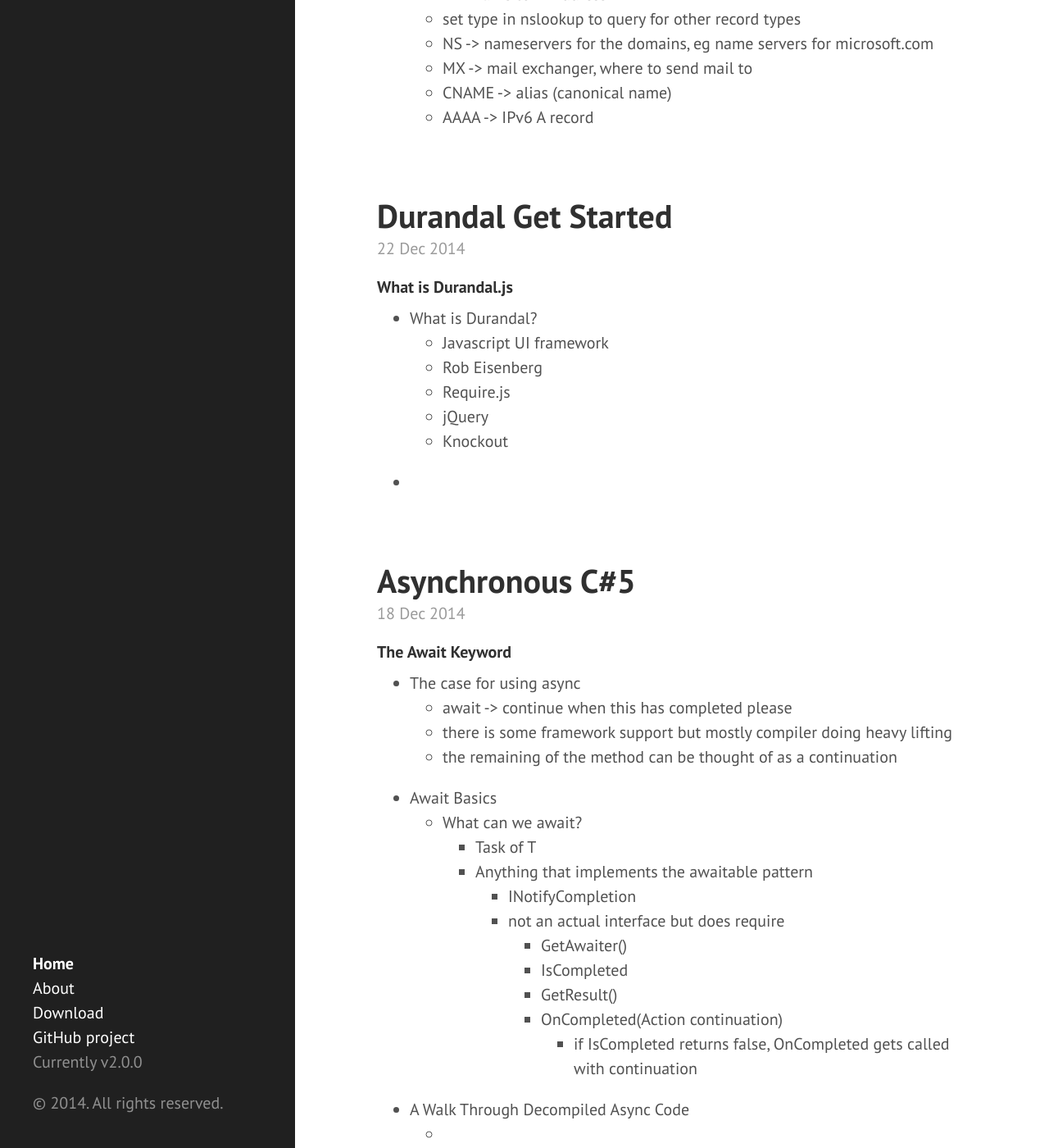
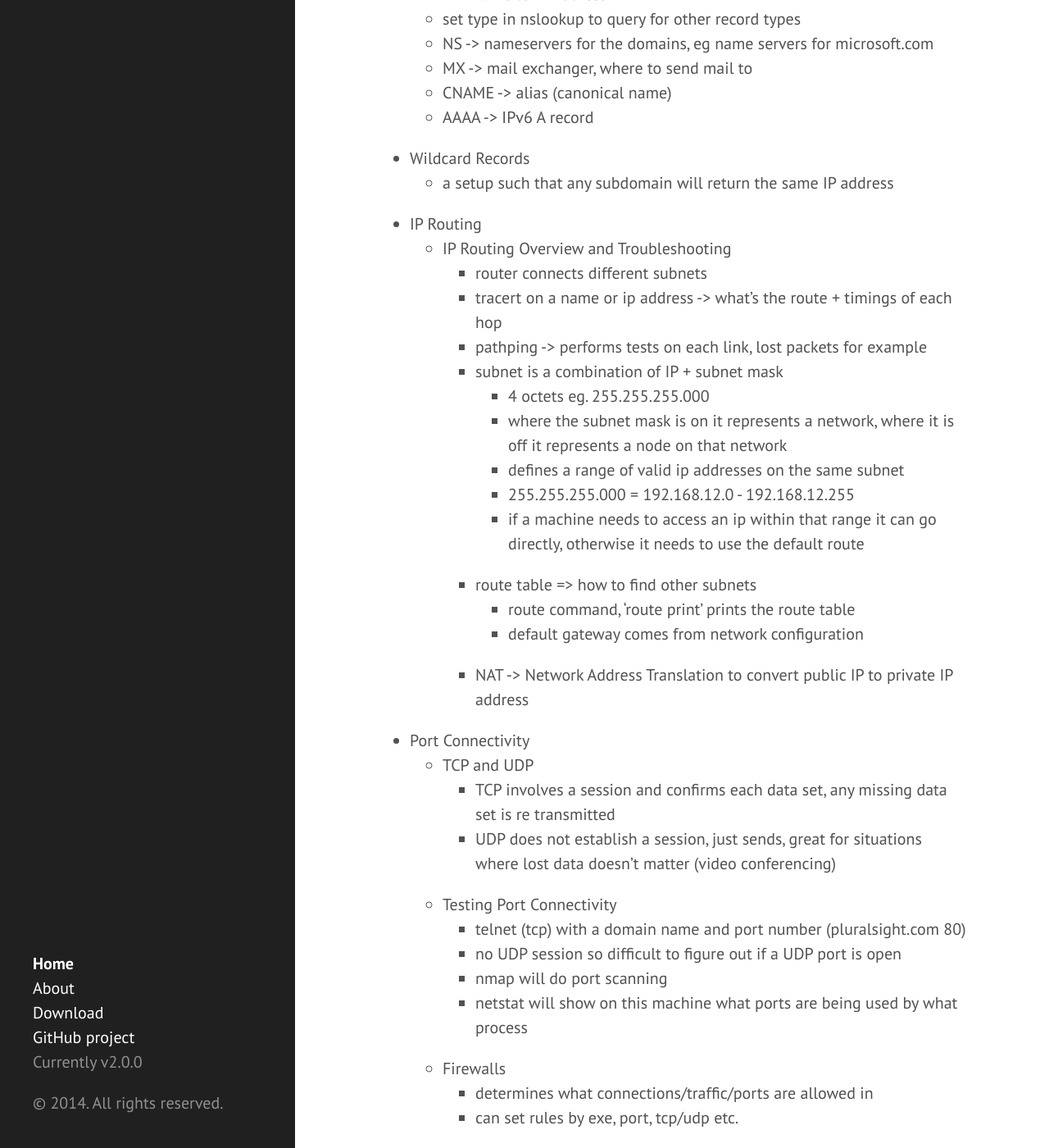
Before and after one commit to eneiand/eneiand.github.io, a Jekyll site: the page built from index.html, in a window 1280 px wide and 1400 px high, scrolled down 1042 px. Shown: the whole window at 82% size. Built offline with Jekyll 4.4.1, drawn with Linux system fonts in a browser that asks for light colours; Markdown is read by kramdown in place of the engine named in the settings; the list of posts is cut into pages by our own code; some of the changed text lies outside the part shown.

Commit message:
no message

```diff
--- a/_posts/2014-12-26-tcp-ip-networking.md
+++ b/_posts/2014-12-26-tcp-ip-networking.md
@@ -26,3 +26,38 @@
   *  MX -> mail exchanger, where to send mail to
   *  CNAME -> alias (canonical name)
   *  AAAA -> IPv6 A record
+* Wildcard Records
+	* a setup such that any subdomain will return the same IP address
+* IP Routing
+	* IP Routing Overview and Troubleshooting
+		* router connects different subnets
+		* tracert on a name or ip address -> what's the route + timings of each hop
+		* pathping -> performs tests on each link, lost packets for example
+		* subnet is a combination of IP + subnet mask
+			* 4 octets eg. 255.255.255.000
+			* where the subnet mask is on it represents a network, where it is off it represents a node on that network
+			* defines a range of valid ip addresses on the same subnet
+			* 255.255.255.000  = 192.168.12.0 - 192.168.12.255
+			* if a machine needs to access an ip within that range it can go directly, otherwise it needs to use the default route
+		* route table => how to find other subnets
+			* route command, 'route print' prints the route table
+			* default gateway comes from network configuration
+		* NAT -> Network Address Translation to convert public IP to private IP address
+* Port Connectivity
+	* TCP and UDP
+		* TCP involves a session and confirms each data set, any missing data set is re transmitted
+		* UDP does not establish a session, just sends, great for situations where lost data doesn't matter (video conferencing)
+	* Testing Port Connectivity
+		* telnet (tcp) with a domain name and port number (pluralsight.com 80)
+		* no UDP session so difficult to figure out if a UDP port is open
+		* nmap will do port scanning
+		* netstat will show on this machine what ports are being used by what process
+	* Firewalls
+		* determines what connections/traffic/ports are allowed in
+		* can set rules by exe, port, tcp/udp etc.
+	* NAT and Private IP's
+		* public IP to private IP translation
+		* a service listening for traffic won't be routable, need to setup port forwarding (traffic for port x -> a particular IP)
+* Network Capture
+	* Wireshark -> any traffic
+	* Fiddler -> HTTP
```
